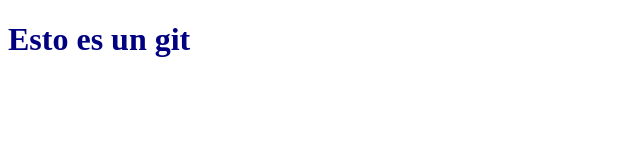
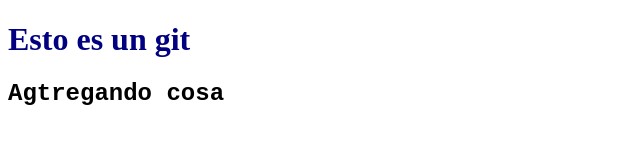
Before and after one commit to DaniLusa/comision22527, a plain HTML site: page index.html in a window 1280 px wide. Shown: the whole page, without its empty margins (0-640 px from the left). Drawn offline with Linux system fonts and the light colour scheme.

Commit message:
cambio en htmlk y css

```diff
--- a/css/estilos.css
+++ b/css/estilos.css
@@ -1,3 +1,7 @@
 h1{
     color: navy;
 }
+
+h2{
+    font-family: 'Courier New', Courier, monospace;
+}
--- a/index.html
+++ b/index.html
@@ -12,6 +12,11 @@
         <h1>Esto es un git</h1>
     </header>
 
+    <main>
+        <section>
+            <h2>Agtregando cosa</h2>
+        </section>
+    </main>
 
 </body>
 </html>
```
